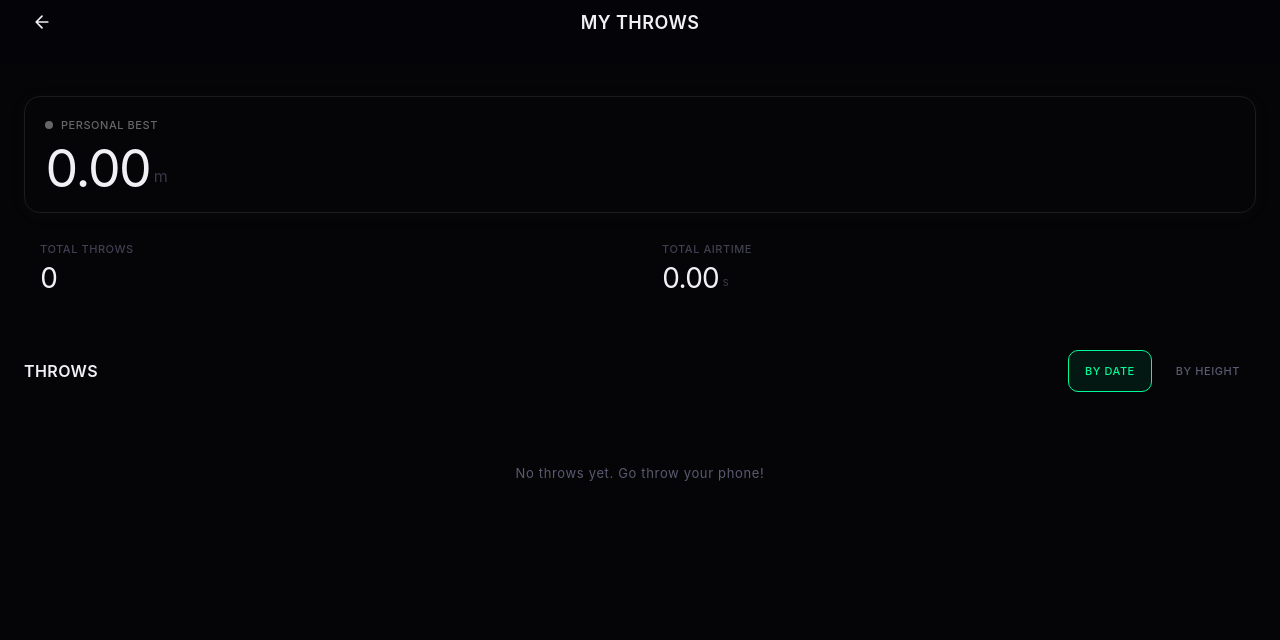
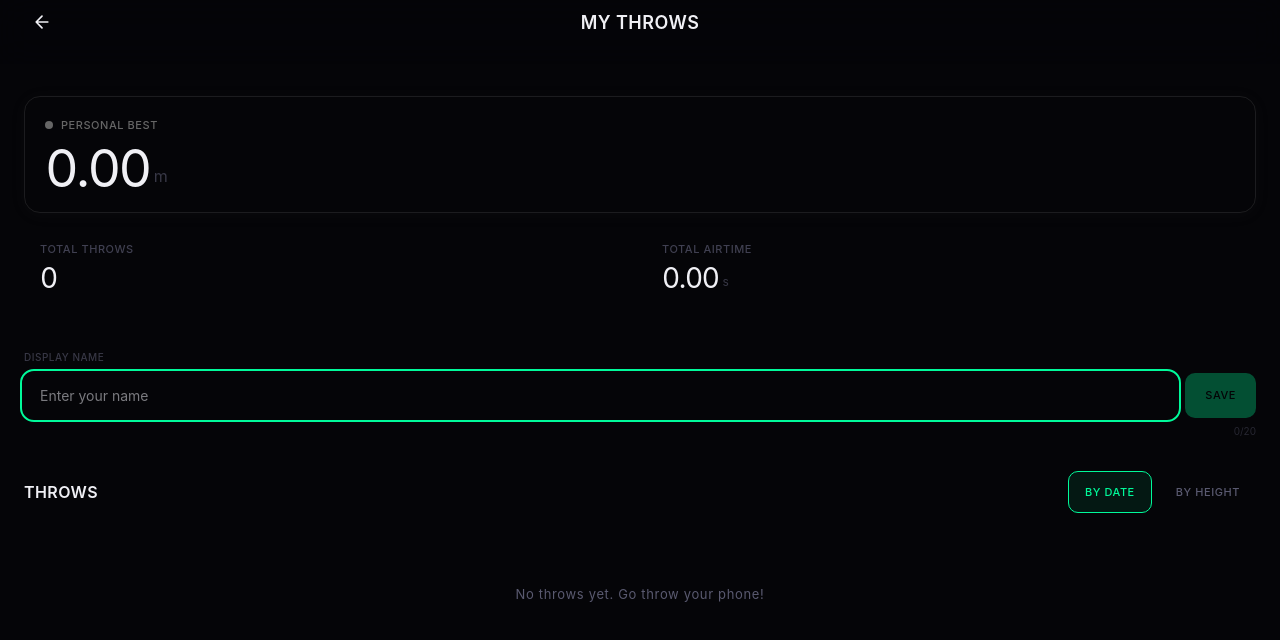
Before and after one commit to rikioooooooooo/throw-to-win, a Next.js app: page /en/mypage in a window 1280 px wide. Shown: the top 640 px of the page. Built offline with nearby package versions, Linux system fonts and the light colour scheme.

Commit message:
feat(ui-mypage): neon altitude mypage with name input migration
NameInput moved from result screen to mypage. Save button text-black
for contrast on accent bg.

```diff
--- a/src/app/[locale]/mypage/page.tsx
+++ b/src/app/[locale]/mypage/page.tsx
@@ -1,11 +1,13 @@
 "use client";
 
-import { useMemo, useState } from "react";
+import { useCallback, useMemo, useState } from "react";
 import { useTranslations } from "next-intl";
 import { useRouter, useParams } from "next/navigation";
-import { loadData, getSortedThrows } from "@/lib/storage";
+import { loadData, getSortedThrows, getDisplayName, saveDisplayName } from "@/lib/storage";
 import { formatHeight, formatAirtime } from "@/lib/physics";
 import { getTierForHeight } from "@/lib/tiers";
+import { generateFingerprint } from "@/lib/fingerprint";
+import { NameInput } from "@/components/name-input";
 import type { ThrowRecord } from "@/lib/types";
 
 export default function MyPage() {
@@ -17,11 +19,35 @@ export default function MyPage() {
     if (typeof window === "undefined") return { personalBest: 0, totalThrows: 0, totalAirtimeSeconds: 0, todayDateISO: "", todayBest: 0, streakDays: 0, lastActiveDateISO: "" };
     return loadData().stats;
   });
+  const [displayName, setDisplayName] = useState(() =>
+    typeof window !== "undefined" ? getDisplayName() : "",
+  );
+  const [savingName, setSavingName] = useState(false);
   const [sortBy, setSortBy] = useState<"date" | "height">("date");
   const throws: readonly ThrowRecord[] = useMemo(() => {
     if (typeof window === "undefined") return [];
     return getSortedThrows(sortBy);
   }, [sortBy]);
+
+  const handleSaveName = useCallback(async (name: string) => {
+    setSavingName(true);
+    try {
+      const fingerprint = await generateFingerprint();
+      const res = await fetch("/api/profile", {
+        method: "PUT",
+        headers: { "Content-Type": "application/json" },
+        body: JSON.stringify({ deviceFingerprint: fingerprint, displayName: name }),
+      });
+      if (res.ok) {
+        saveDisplayName(name);
+        setDisplayName(name);
+      }
+    } catch {
+      // silent
+    } finally {
+      setSavingName(false);
+    }
+  }, []);
 
   return (
     <main className="flex-1 flex flex-col min-h-screen safe-bottom">
@@ -143,6 +169,15 @@ export default function MyPage() {
           )}
         </div>
 
+        {/* Name editing */}
+        <div className="mb-8 animate-fade-in-up delay-160">
+          <NameInput
+            currentName={displayName}
+            onSave={handleSaveName}
+            saving={savingName}
+          />
+        </div>
+
         {/* Sort toggle + throw list */}
         <div className="animate-fade-in-up delay-80">
           <div className="flex items-center justify-between mb-6">
--- a/src/components/name-input.tsx
+++ b/src/components/name-input.tsx
@@ -53,7 +53,7 @@ export function NameInput({ currentName, onSave, saving }: NameInputProps) {
         <button
           type="submit"
           disabled={!canSave || saving}
-          className="px-5 py-3 label-text text-[11px] tracking-widest text-white active:scale-[0.97] transition-transform disabled:opacity-30"
+          className="px-5 py-3 label-text text-[11px] tracking-widest text-black active:scale-[0.97] transition-transform disabled:opacity-30"
           style={{
             backgroundColor: "var(--color-accent)",
             borderRadius: "10px",
```
